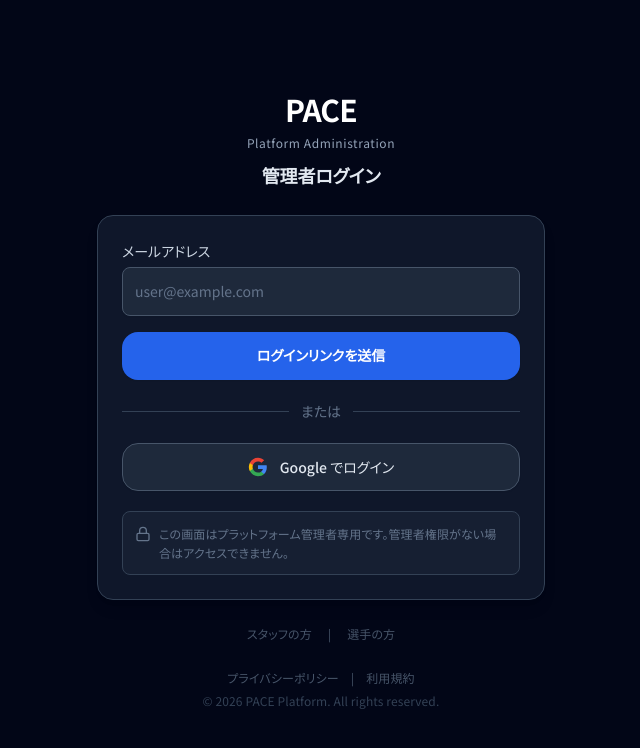
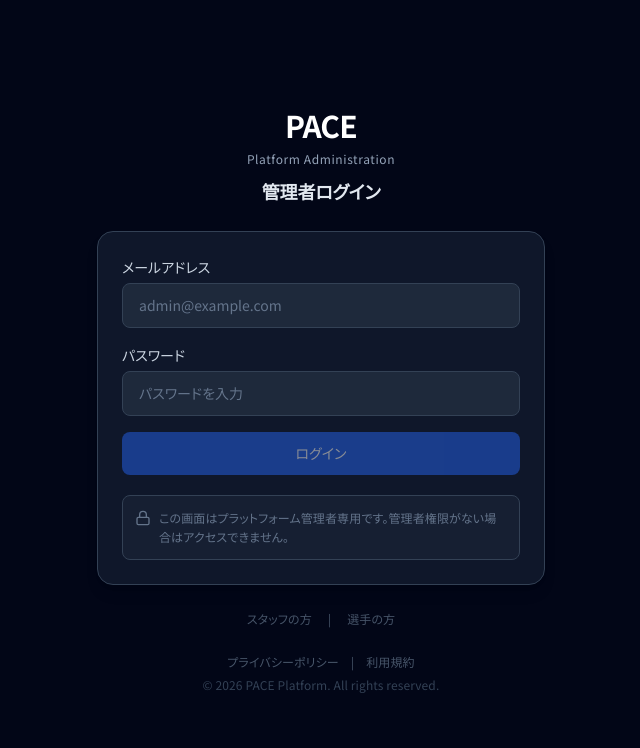
Before and after one commit to meta-masashi/pace-platform, a Next.js app in the folder pace-platform/: page /auth/admin-login in a window 1280 px wide. Shown: the top 748 px of the page, without its empty margins (319-959 px from the left). Built offline with nearby package versions, Linux system fonts and the light colour scheme.

Commit message:
fix: simplify admin login to email+password only (remove Magic Link & Google OAuth)
Co-Authored-By: Claude Opus 4.6 <noreply@anthropic.com>

```diff
--- a/pace-platform/app/auth/admin-login/page.tsx
+++ b/pace-platform/app/auth/admin-login/page.tsx
@@ -1,30 +1,43 @@
 'use client';
 
-import { Suspense } from 'react';
-import { useSearchParams } from 'next/navigation';
+import { Suspense, useState } from 'react';
+import { useSearchParams, useRouter } from 'next/navigation';
 import Link from 'next/link';
 import { AuthCard } from '@/components/auth/auth-card';
-import { MagicLinkForm } from '@/components/auth/magic-link-form';
-import { OAuthButtons } from '@/components/auth/oauth-buttons';
-import {
-  signInWithMagicLink,
-  signInWithGoogle,
-} from '@/lib/supabase/auth-helpers';
+import { signInWithPassword } from '@/lib/supabase/auth-helpers';
 
 // ---------------------------------------------------------------------------
-// 管理者ログインページ（Slate/Dark テーマ）
+// 管理者ログインページ（Email + Password のみ）
 // ---------------------------------------------------------------------------
 
 function AdminLoginContent() {
   const searchParams = useSearchParams();
+  const router = useRouter();
   const errorParam = searchParams.get('error');
 
-  async function handleMagicLink(email: string) {
-    return signInWithMagicLink(email, 'admin');
-  }
+  const [email, setEmail] = useState('');
+  const [password, setPassword] = useState('');
+  const [error, setError] = useState<string | null>(null);
+  const [loading, setLoading] = useState(false);
 
-  async function handleGoogle() {
-    await signInWithGoogle('admin');
+  async function handleSubmit(e: React.FormEvent) {
+    e.preventDefault();
+    setError(null);
+    setLoading(true);
+
+    try {
+      const result = await signInWithPassword(email, password);
+      if (!result.success) {
+        setError(result.error ?? 'ログインに失敗しました。');
+        setLoading(false);
+        return;
+      }
+      // パスワード認証はセッションが即座に確立される → 直接リダイレクト
+      router.push('/platform-admin');
+    } catch {
+      setError('ログイン中にエラーが発生しました。');
+      setLoading(false);
+    }
   }
 
   return (
@@ -52,25 +65,55 @@ function AdminLoginContent() {
           </div>
         )}
 
-        {/* Magic Link フォーム */}
-        <MagicLinkForm
-          variant="admin"
-          onSubmit={handleMagicLink}
-          buttonLabel="ログインリンクを送信"
-        />
+        {/* フォームエラー */}
+        {error && (
+          <div className="rounded-md border border-red-400/30 bg-red-900/20 p-3 text-sm text-red-300">
+            {error}
+          </div>
+        )}
 
-        {/* 区切り線 */}
-        <div className="relative">
-          <div className="absolute inset-0 flex items-center">
-            <div className="w-full border-t border-slate-700" />
+        {/* Email + Password フォーム */}
+        <form onSubmit={handleSubmit} className="space-y-4">
+          <div>
+            <label htmlFor="admin-email" className="block text-sm font-medium text-slate-300 mb-1">
+              メールアドレス
+            </label>
+            <input
+              id="admin-email"
+              type="email"
+              required
+              value={email}
+              onChange={(e) => setEmail(e.target.value)}
+              placeholder="admin@example.com"
+              className="w-full rounded-lg border border-slate-700 bg-slate-800 px-4 py-2.5 text-sm text-slate-100 placeholder-slate-500 focus:border-blue-500 focus:outline-none focus:ring-1 focus:ring-blue-500"
+              disabled={loading}
+            />
           </div>
-          <div className="relative flex justify-center text-sm">
-            <span className="bg-slate-900 px-3 text-slate-500">または</span>
+
+          <div>
+            <label htmlFor="admin-password" className="block text-sm font-medium text-slate-300 mb-1">
+              パスワード
+            </label>
+            <input
+              id="admin-password"
+              type="password"
+              required
+              value={password}
+              onChange={(e) => setPassword(e.target.value)}
+              placeholder="パスワードを入力"
+              className="w-full rounded-lg border border-slate-700 bg-slate-800 px-4 py-2.5 text-sm text-slate-100 placeholder-slate-500 focus:border-blue-500 focus:outline-none focus:ring-1 focus:ring-blue-500"
+              disabled={loading}
+            />
           </div>
-        </div>
 
-        {/* Google OAuth */}
-        <OAuthButtons variant="admin" onGoogleLogin={handleGoogle} />
+          <button
+            type="submit"
+            disabled={loading || !email || !password}
+            className="w-full rounded-lg bg-blue-600 px-4 py-2.5 text-sm font-medium text-white transition-colors hover:bg-blue-500 disabled:cursor-not-allowed disabled:opacity-50"
+          >
+            {loading ? 'ログイン中...' : 'ログイン'}
+          </button>
+        </form>
 
         {/* 管理者専用注記 */}
         <div className="rounded-lg border border-slate-700 bg-slate-800/50 p-3">
--- a/pace-platform/lib/supabase/auth-helpers.ts
+++ b/pace-platform/lib/supabase/auth-helpers.ts
@@ -80,6 +80,34 @@ export async function signInWithGoogle(
 }
 
 // ---------------------------------------------------------------------------
+// Email + Password 認証
+// ---------------------------------------------------------------------------
+
+/**
+ * メールアドレスとパスワードでサインインする。
+ */
+export async function signInWithPassword(
+  email: string,
+  password: string,
+): Promise<{ success: boolean; error?: string }> {
+  try {
+    const supabase = getBrowserClient();
+    const { error } = await supabase.auth.signInWithPassword({
+      email,
+      password,
+    });
+
+    if (error) {
+      return { success: false, error: error.message };
+    }
+
+    return { success: true };
+  } catch {
+    return { success: false, error: "ログイン中にエラーが発生しました。" };
+  }
+}
+
+// ---------------------------------------------------------------------------
 // サインアウト
 // ---------------------------------------------------------------------------
 
```
